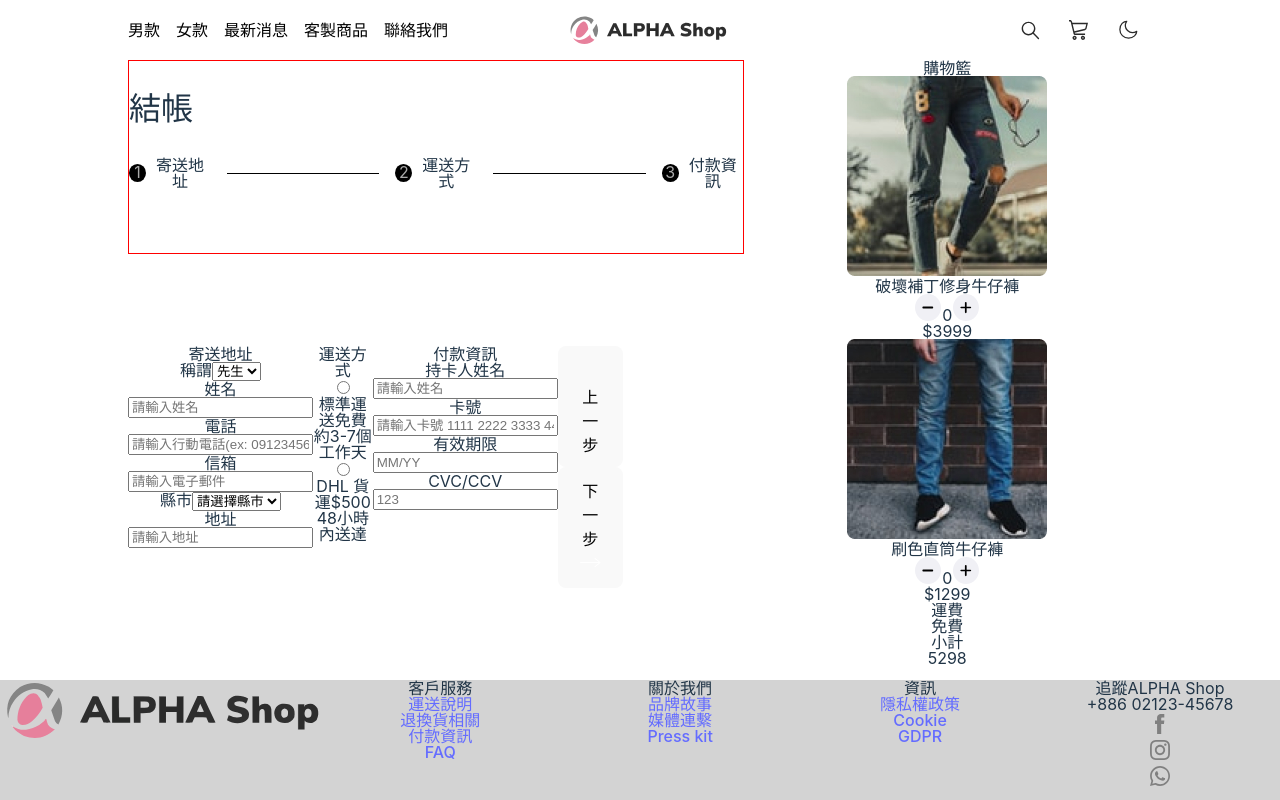
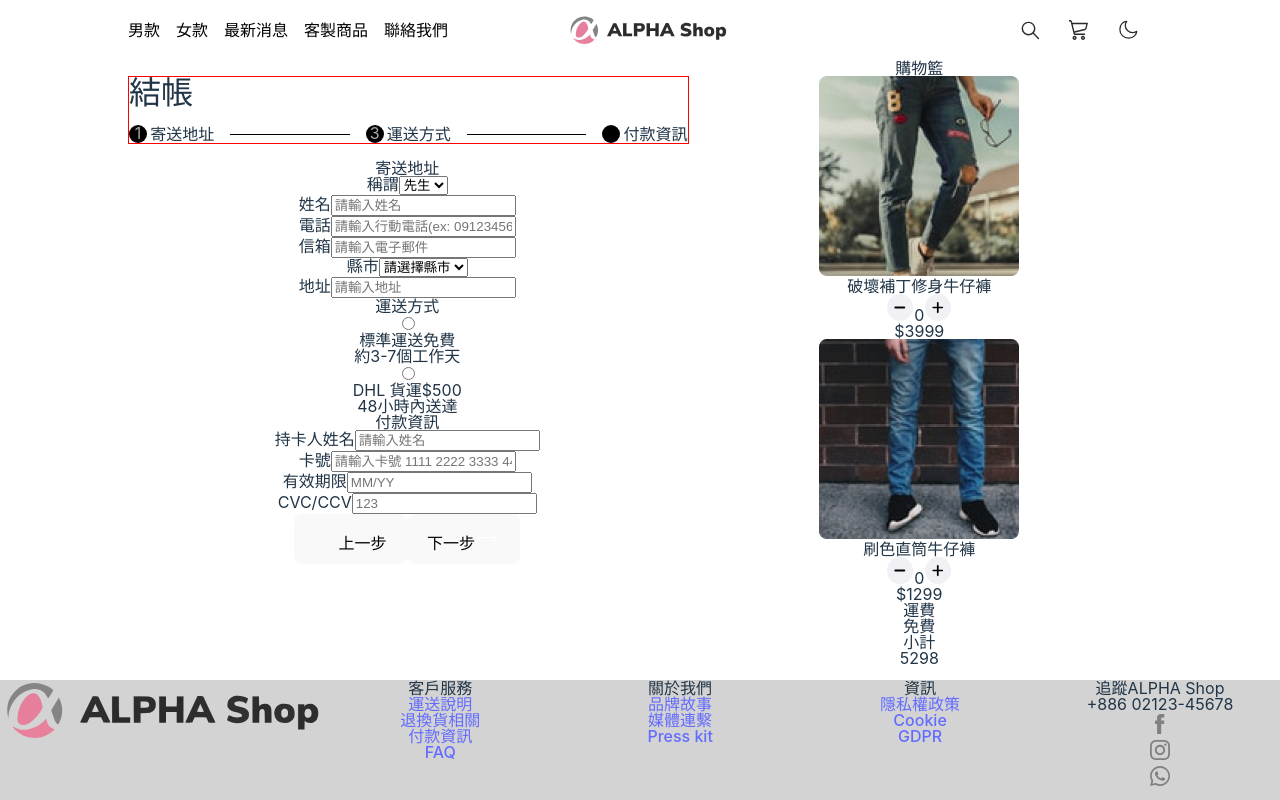
Before and after one commit to patricksky006/my-app, a React (Vite) app: page / in a window 1280 px wide. Built offline with nearby package versions, Linux system fonts and the light colour scheme.

Commit message:
fix step-progress

```diff
--- a/src/components/Main/StepProgress.jsx
+++ b/src/components/Main/StepProgress.jsx
@@ -10,13 +10,13 @@ export default function StepProgress () {
         <div className="step">
           <div className="circle-container"></div>
           <div className="label-container">寄送地址</div>
-          <div className="connect-line"></div>
         </div>
+        <div className="connect-line"></div>
         <div className="step">
           <div className="circle-container"></div>
           <div className="label-container">運送方式</div>
-          <div className="connect-line"></div>
         </div>
+        <div className="connect-line"></div>
         <div className="step">
           <div className="circle-container"></div>
           <div className="label-container">付款資訊</div>
--- a/src/style/main.scss
+++ b/src/style/main.scss
@@ -7,10 +7,13 @@ main {
 .container {
   flex-grow: 1;
   width: 80%;
-  display: grid;
-  grid-template-columns: 1.2fr 0.8fr;
+  display: flex;
   .left-content {
-    display: grid;
-    grid-template-columns: repeat(6, 1fr);
+    flex: 1.2;
+    display: flex;
+    flex-direction: column;
+  }
+  .right-content {
+    flex:1;
   }
 }
--- a/src/style/step-progress.scss
+++ b/src/style/step-progress.scss
@@ -7,21 +7,18 @@
 }
 
 .stepper-panel {
-  grid-column: 1 / 7;
   width: 100%;
-  height: 10rem;
-  padding-top: 2rem;
+  margin: 1rem 0;
   border: 1px solid red;
   h2 {
-    grid-column: 1 / 7;
     font-size: 2rem;
     text-align: start;
-    margin-bottom: 2rem;
+    margin-bottom: 1rem;
   }
   .stepper-container {
-    grid-column: 1 / 7;
     display: flex;
     justify-content: center;
+    align-items: center;
     .step {
       display: flex;
       align-items: center;
@@ -34,17 +31,17 @@
         color: darkgray;
       }
       @include getStepNums(3);
-      .connect-line {
-        display: inline-block;
-        width: 10rem;
-        height: 1px;
-        margin: 0 1rem;
-        background-color: black;
-      }
+
       .label-container {
         display: inline-block;
         margin-left: 0.2rem;
       }
     }
+    .connect-line {
+      flex: 1;
+      height: 1px;
+      margin: 0 1rem;
+      background-color: black;
+    }
   }
 }
```
